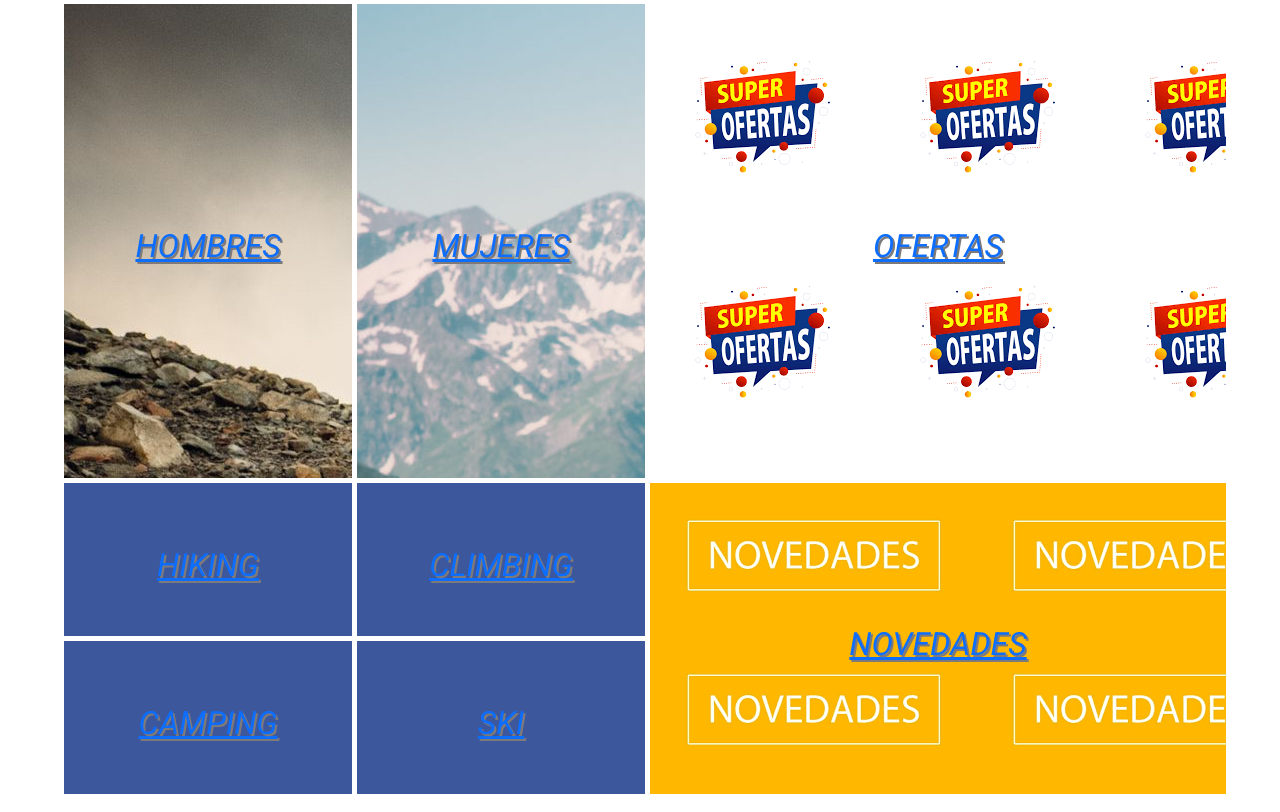
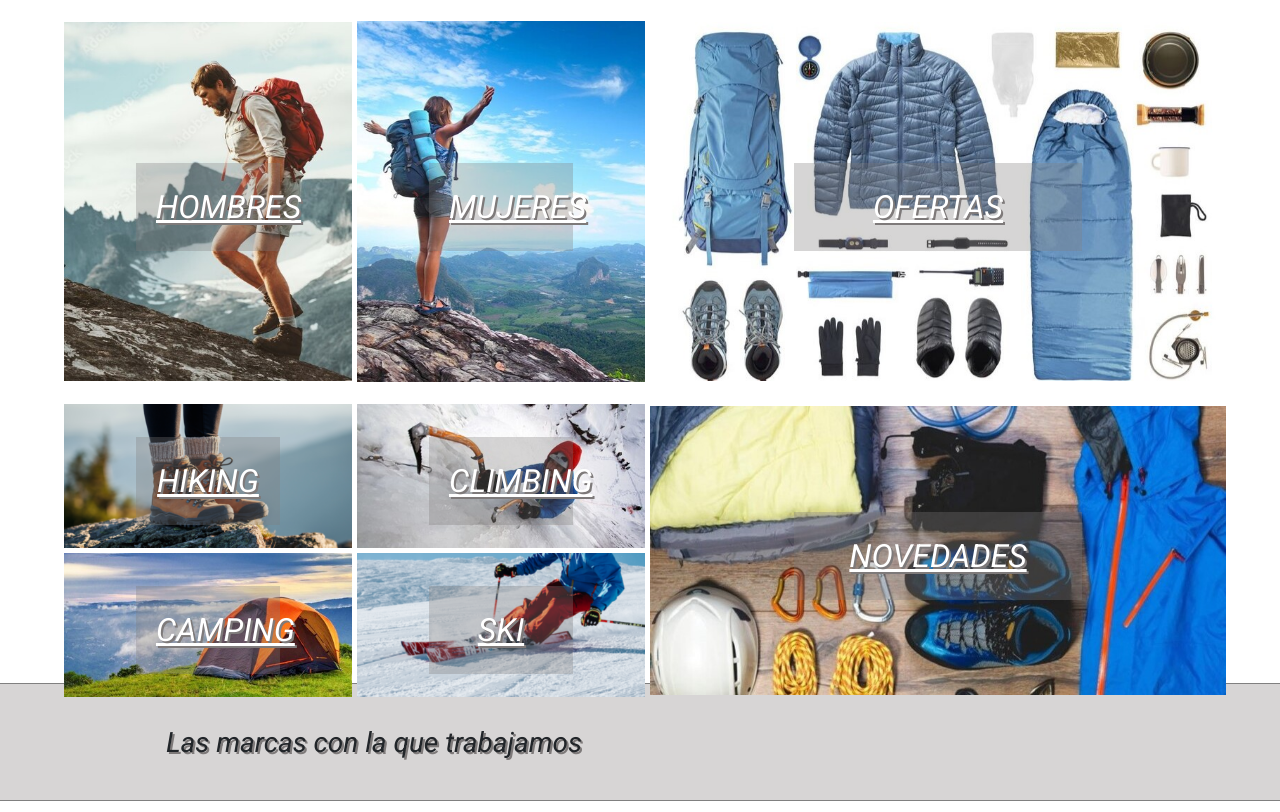
Before and after one commit to AgustinAvalos94/PF-Avalos, a plain HTML site: page index.html in a window 1280 px wide. Shown: the part 472-1284 px from the top of the page. Drawn offline with nearby package versions, Linux system fonts and the light colour scheme.

Commit message:
agregué imágenes a grid-landing

```diff
--- a/css/style.css
+++ b/css/style.css
@@ -67,19 +67,28 @@ nav{
 
 /*BOX model - witdth- height- margin - padding - border*/
 
-.contenedor{
-    width: 70%; /*90 % de la etiqueta que contiene al que le aplico este contenedor*/
-    height: auto;
-    background-color: brown;
-    /*margin:30px 20px 30px 20px; /*definis los 4 márgenes en sentido horario*/
-    margin: 20px auto; /*Con el auto centramos elementos de bloque*/
-    padding: 10px 50px 10px 50px;
-    border: solid 2px royalblue;
-    overflow: auto;
+.contenedor_landing{
+   position: relative;
 }
 
+    .contenedor_landing img{
 
+        width: 100%;
+        height: auto;
 
+    }
+
+    .contenedor_landing a{
+            position: absolute;
+            bottom: auto;
+            width: 50%;
+            color: rgb(255, 255, 255);
+            text-shadow: grey;
+            background-color: rgba(126, 122, 122, 0.319);
+            font-size: 20px;
+            padding: 20px;
+            text-align: center;
+    }
 
 .logo {
     height:100px;
@@ -96,7 +105,7 @@ nav{
 
 #lista-hor{
 
-    margin:20px auto;
+    margin: 20px auto;
     border-bottom: solid 1px gray;
     border-top: solid 1px gray;
     background-color: rgba(175, 171, 171, 0.493);
@@ -274,7 +283,7 @@ ul li img{
         padding-top: 10px;
         display: grid;
         width: 90%;
-        height: 800px;
+        height: auto;
         margin: auto;
         grid-template-columns: repeat(2, 25%) 50%;
         grid-template-rows: 60% repeat(2, 1fr);
@@ -290,6 +299,7 @@ ul li img{
         padding-top: 10px;
         display: grid;
         width: 90%;
+        height: fit-content;
         margin: auto;
         grid-template-columns: repeat(2,1fr);
         grid-template-rows: repeat(5,auto);
@@ -309,7 +319,7 @@ ul li img{
 
     .landing .hombre{
         grid-area: hombre;
-        background-image: url(../img/hombre.jpg);
+
         display: flex;
         justify-content: center;
         align-items: center;
@@ -317,7 +327,7 @@ ul li img{
 
     .landing .mujer{
         grid-area: mujer;
-        background-image: url(../img/mujer.jpg);
+
         display: flex;
         justify-content: center;
         align-items: center;
@@ -325,7 +335,7 @@ ul li img{
 
     .landing .ofertas{
         grid-area: ofertas;
-        background-image: url(../img/ofertas.png);
+
         display: flex;
         justify-content: center;
         align-items: center;
@@ -365,7 +375,7 @@ ul li img{
 
     .landing .novedades{
         grid-area: novedades;
-        background-image: url(../img/novedades.png);
+
         display: flex;
         justify-content: center;
         align-items: center;
--- a/index.html
+++ b/index.html
@@ -52,29 +52,38 @@
     </header>
 
 
+
     <main class="landing">
-        <div class="hombre">
+        <div class="hombre contenedor_landing">
+            <img alt="Ropa de Hombres"  src="img/landing/hombre.jpg"/>
             <a href="#">HOMBRES</a>
         </div>
-        <div class="mujer">
+        <div class="mujer contenedor_landing">
+            <img alt="Ropa de Mujeres" src="img/landing/mujer.jpg"/>
             <a href="#">MUJERES</a>
         </div>
-        <div class="ofertas">
+        <div class="ofertas contenedor_landing">
+            <img alt="Ofertas" src="img/landing/ofertas.jpeg"/>
             <a href="#">OFERTAS</a>
         </div>
-        <div class="novedades">
+        <div class="novedades contenedor_landing">
+            <img src="img/landing/novedades.jpeg" alt="Novedades">
             <a href="#">NOVEDADES</a>
         </div>
-        <div class="hiking">
+        <div class="hiking contenedor_landing">
+            <img src="img/landing/hiking_2.png" alt="Elementos de Senderismo">
             <a href="#">HIKING</a>
         </div>
-        <div class="climbing">
+        <div class="climbing contenedor_landing">
+            <img src="img/landing/climbing_2.jpg" alt="Elementos de Escalada">
             <a href="#">CLIMBING</a>
         </div>
-        <div class="camping">
+        <div class="camping contenedor_landing">
+            <img src="img/landing/camping_2.jpeg" alt="Elementos de Camping">
             <a href="#">CAMPING</a>
         </div>
-        <div class="ski">
+        <div class="ski contenedor_landing">
+            <img src="img/landing/ski_2.png" alt="Elementos de Esquí">
             <a href="#">SKI</a>
         </div>
     </main>
```
Also changed, not shown: img/landing/backup/camping.jpeg (added), img/landing/backup/climbing.jpg (added), img/landing/backup/hiking.png (added), img/landing/backup/hombre.jpg (added), img/landing/backup/mujer.jpg (added), img/landing/backup/novedades.jpeg (added), img/landing/backup/novedades_2.jpeg (added), img/landing/backup/ofertas.jpeg (added), img/landing/backup/ski.png (added), img/landing/camping_2.jpeg (added), img/landing/climbing_2.jpg (added), img/landing/hiking_2.png (added), img/landing/hombre.jpg (added), img/landing/mujer.jpg (added), 3 more files.
